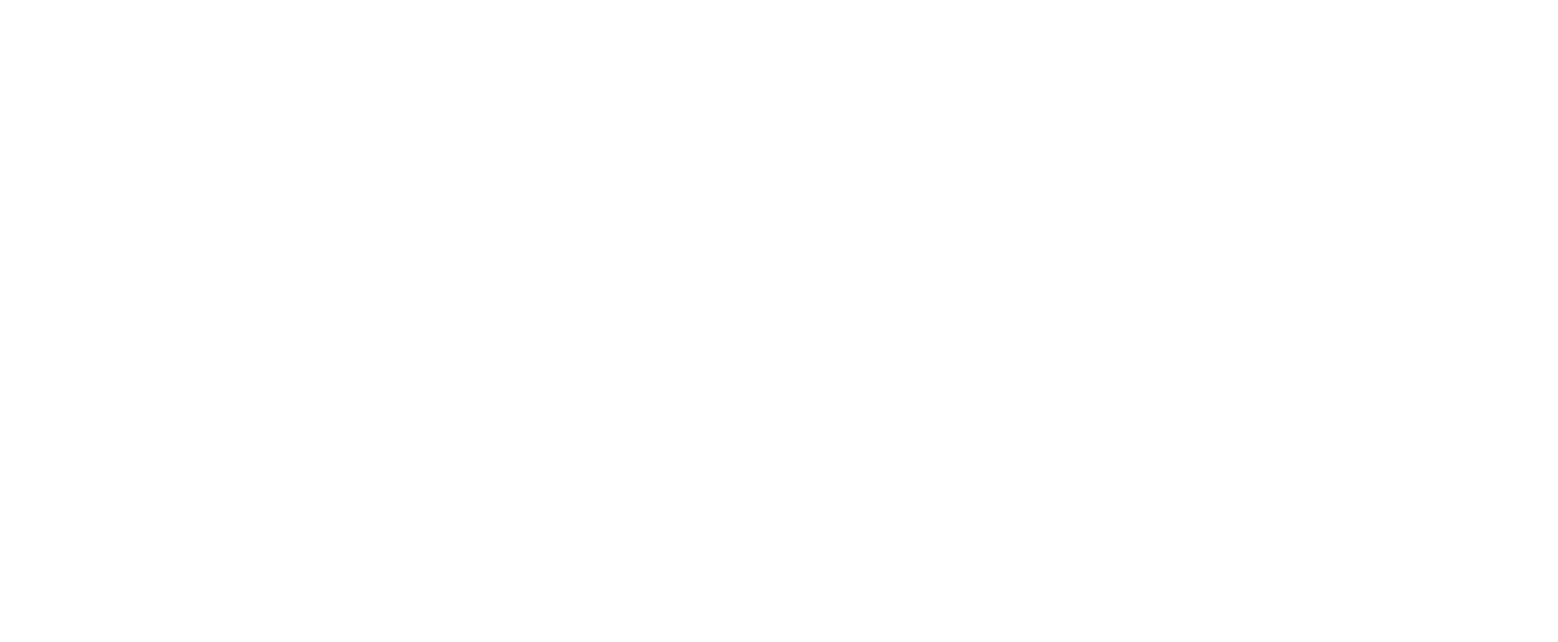
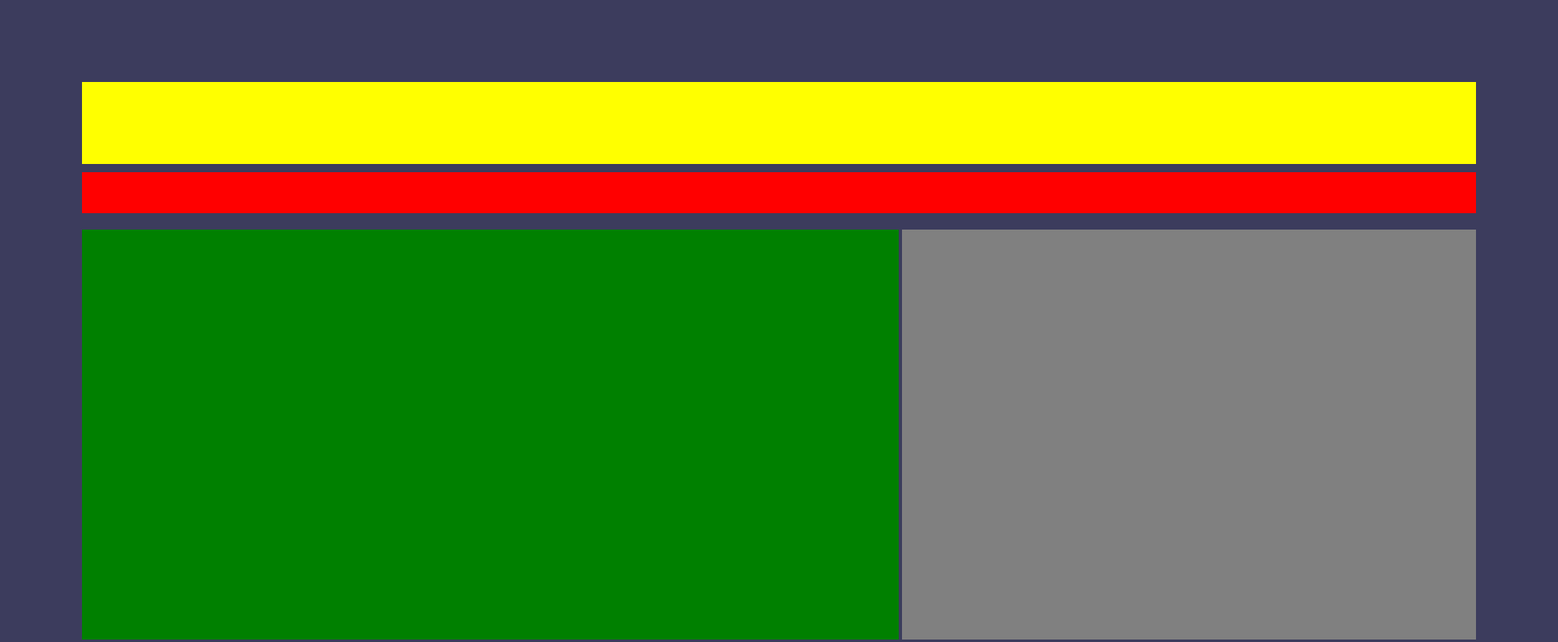
Before and after one commit to YummyGoddess/EstyPage, a plain HTML site: page index.html in a window 1280 px wide. Shown: the whole page at 82% size, 1900 px wide, since content can reach past the window. Drawn offline with Linux system fonts and the light colour scheme.

Commit message:
Made Blocks
Made blocks

```diff
--- a/styles.css
+++ b/styles.css
@@ -0,0 +1,40 @@
+/*CSS reset settings here*/
+*{
+margin: 0px;
+padding: 0px;
+color: aqua;
+}
+
+.wrapper{
+    width: 1700px;
+    background-color: #3c3c5d;
+    margin: 0px auto;
+    height: 900px;
+    padding: 100px;
+}
+.header{
+    width: 1700px;
+    background-color: yellow;
+    margin: 0px auto;
+    height: 100px;
+}
+.nav_bar{
+    width: 1700px;
+    background-color: red;
+    margin: 10px auto;
+    height: 50px;
+}
+.main{
+    width: 996px;
+    background-color:green;
+    margin: 10px auto;
+    height: 500px;
+    display: inline-block;
+}
+.side-bar{
+    width: 700px;
+    background-color: gray;
+    margin: 10px auto;
+    height: 500px;
+    display: inline-block;
+}
```
Also changed, not shown: index.html (+0 -2 lines).
